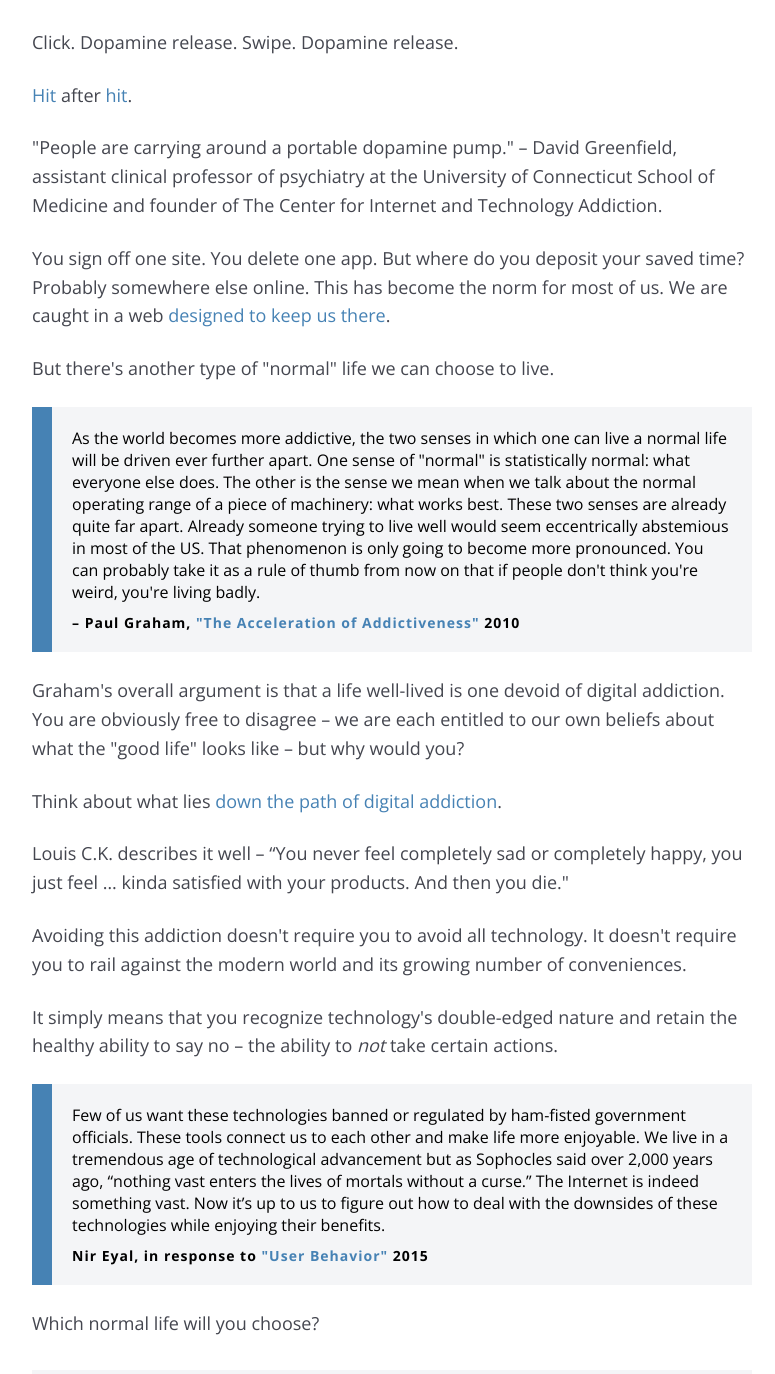
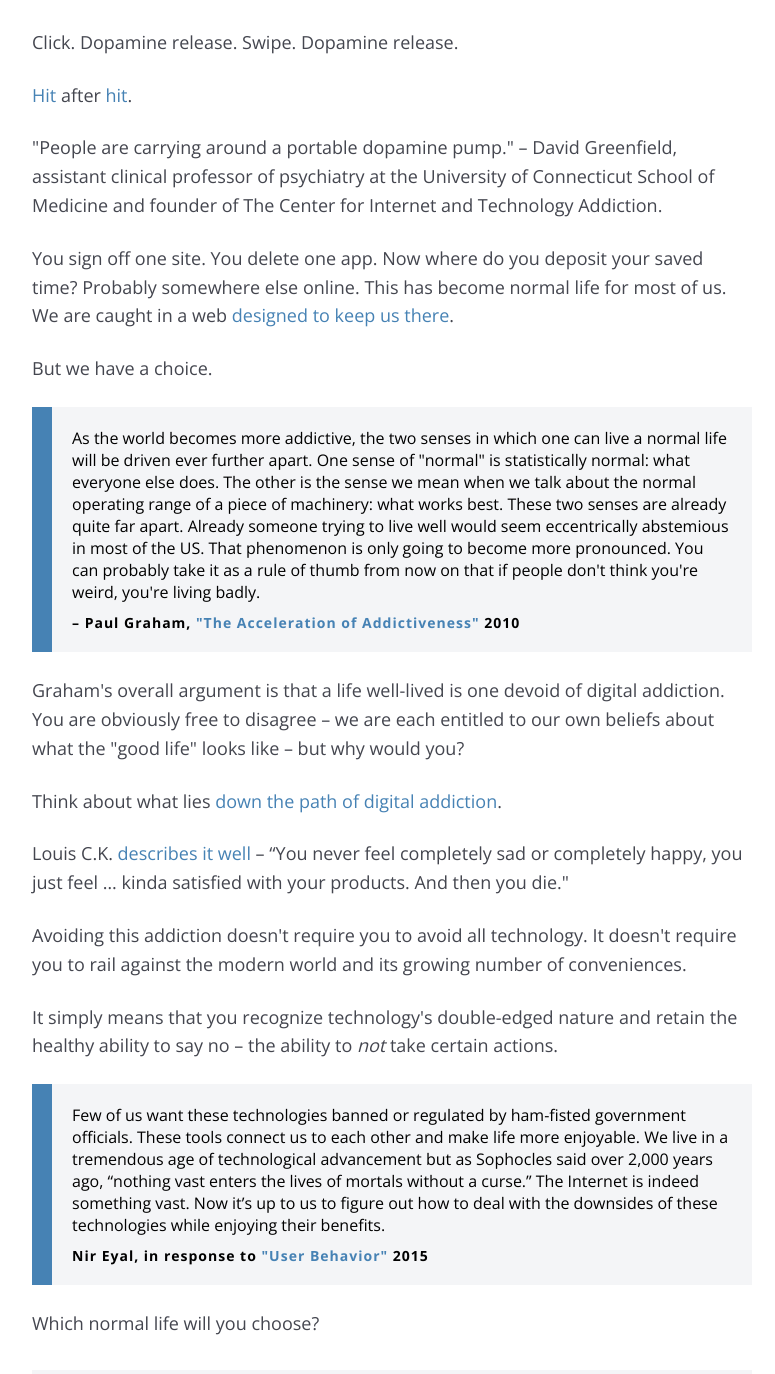
Before and after one commit to mcknightlabs/rtmup, a Jekyll site: the page built from _posts/2017-7-24-addiction.md, in a window 1280 px wide and 1400 px high, scrolled down 988 px, cut to the strip 14-1388 px from the top of the window. Shown: the whole strip, without its empty margins (248-1023 px from the left). Built offline with Jekyll 4.4.1, drawn with Linux system fonts in a browser that asks for light colours; comment, search, counter and statistics services are not loaded.

Commit message:
addiction updates

```diff
--- a/_posts/2017-7-24-addiction.md
+++ b/_posts/2017-7-24-addiction.md
@@ -16,20 +16,20 @@ tags:
 
 <p>"People are carrying around a portable dopamine pump." – David Greenfield, assistant clinical professor of psychiatry at the University of Connecticut School of Medicine and founder of The Center for Internet and Technology Addiction.</p>
 
-<p>You sign off one site. You delete one app. But where do you deposit your saved time? Probably somewhere else online. This has become the norm for most of us. We are caught in a web <a href="https://www.nirandfar.com/2012/07/the-art-of-manipulation.html">designed to keep us there</a>.</p>
+<p>You sign off one site. You delete one app. Now where do you deposit your saved time? Probably somewhere else online. This has become normal life for most of us. We are caught in a web <a href="https://www.nirandfar.com/2012/07/the-art-of-manipulation.html">designed to keep us there</a>.</p>
 
-<p>But there's another type of "normal" life we can choose to live.</p>
+<p>But we have a choice.</p>
 
 <blockquote>
 As the world becomes more addictive, the two senses in which one can live a normal life will be driven ever further apart. One sense of "normal" is statistically normal: what everyone else does. The other is the sense we mean when we talk about the normal operating range of a piece of machinery: what works best. These two senses are already quite far apart. Already someone trying to live well would seem eccentrically abstemious in most of the US. That phenomenon is only going to become more pronounced. You can probably take it as a rule of thumb from now on that if people don't think you're weird, you're living badly.
 <citation>– Paul Graham, <a href="http://www.paulgraham.com/addiction.html">"The Acceleration of Addictiveness"</a> 2010</citation>
 </blockquote>
 
-<p>Graham's overall argument is that a life well-lived is one devoid of digital addiction.  You are obviously free to disagree – we are each entitled to our own beliefs about what the "good life" looks like – but why would you?</p>
+<p>Graham's overall argument is that a life well-lived is one devoid of digital addiction. You are obviously free to disagree – we are each entitled to our own beliefs about what the "good life" looks like – but why would you?</p>
 
 <p>Think about what lies <a href="http://nymag.com/selectall/2016/09/andrew-sullivan-technology-almost-killed-me.html">down the path of digital addiction</a>.</p>
 
-<p>Louis C.K. describes it well – “You never feel completely sad or completely happy, you just feel … kinda satisfied with your products. And then you die."</p>
+<p>Louis C.K. <a href="https://www.youtube.com/watch?v=5HbYScltf1c">describes it well</a> – “You never feel completely sad or completely happy, you just feel … kinda satisfied with your products. And then you die."</p>
 
 <p>Avoiding this addiction doesn't require you to avoid all technology. It doesn't require you to rail against the modern world and its growing number of conveniences.</p>
 
```
